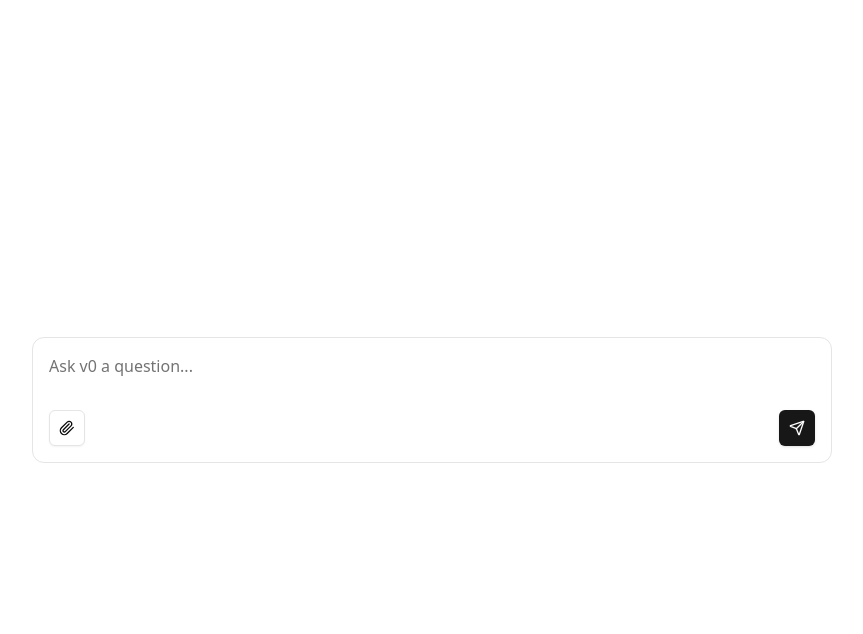
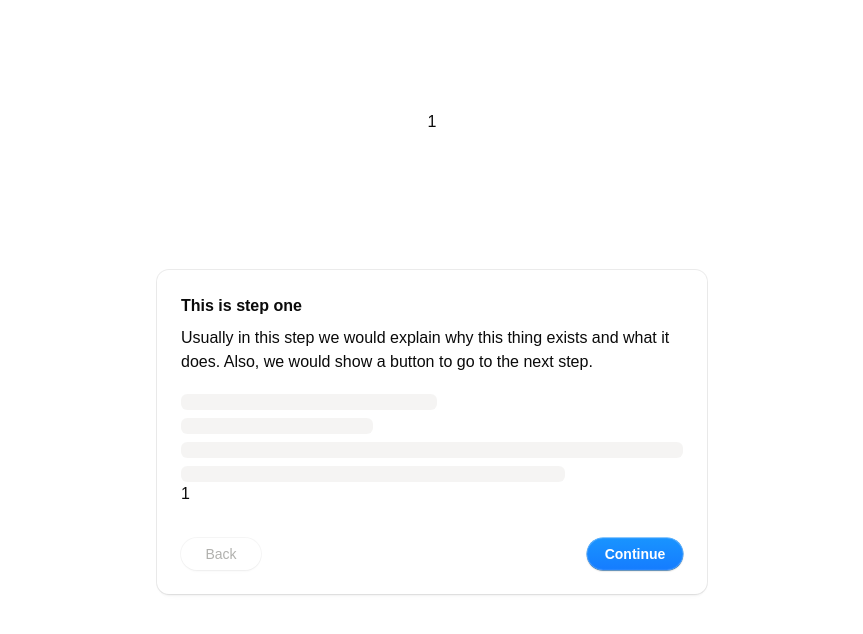
Before and after one commit to d-gangz/components-practice, a Next.js app: page / in a window 1280 px wide. Shown: the top 634 px of the page, without its empty margins (208-1071 px from the left). Built offline with nearby package versions, Linux system fonts and the light colour scheme.

Commit message:
multi-step component done

```diff
--- a/src/app/page.tsx
+++ b/src/app/page.tsx
@@ -1,20 +1,20 @@
 // import LoginButton from "@/components/button/login-button";
-import ChatInput from "@/components/chat-input";
+// import ChatInput from "@/components/chat-input";
 // import AnimatedModals from "@/components/animated-modals/animated-modals";
 // import DynamicHeight from "@/components/dynamic-height/dynamic-height";
 //import FeedbackComponent from "@/components/feedback-popover/feedback-popover";
 // import RectangleToggle from "@/components/rectangle-toggle/rectangle-toggle";
-// import MultiStepComponent from "@/components/multi-step/multi-step";
+import MultiStepComponent from "@/components/multi-step/multi-step";
 export default function Home() {
   return (
     <div className="flex flex-col gap-10 min-h-screen items-center justify-center">
-      <ChatInput />
+      {/* <ChatInput /> */}
       {/* <LoginButton /> */}
       {/* <RectangleToggle /> */}
       {/* <AnimatedModals /> */}
       {/* <DynamicHeight /> */}
       {/* <FeedbackComponent /> */}
-      {/* <MultiStepComponent /> */}
+      <MultiStepComponent />
     </div>
   );
 }
--- a/src/components/multi-step/multi-step.tsx
+++ b/src/components/multi-step/multi-step.tsx
@@ -6,6 +6,8 @@ import useMeasure from "react-use-measure";
 
 export default function MultiStepComponent() {
   const [currentStep, setCurrentStep] = useState(0);
+  // This is used to determine the direction of the animation and it can either be 1 or -1
+  const [direction, setDirection] = useState<number>(1);
   const [ref, bounds] = useMeasure();
 
   const content = useMemo(() => {
@@ -64,6 +66,7 @@ export default function MultiStepComponent() {
   return (
     // Use MotionConfig to set the default transition for all the components inside it
     <MotionConfig transition={{ duration: 0.5, type: "spring", bounce: 0 }}>
+      {direction}
       <motion.div
         animate={{ height: bounds.height }}
         className="relative mx-auto my-24 w-[550px] overflow-hidden rounded-xl shadow-[0_0_0_1px_rgba(0,0,0,0.08),0px_2px_2px_rgba(0,0,0,0.04),0px_8px_8px_-8px_rgba(0,0,0,0.04)]"
@@ -71,15 +74,20 @@ export default function MultiStepComponent() {
         <div ref={ref} className="p-6">
           {/* AnimatePresence is used to animate the content of the current step. We use 110% instead of 100% to account for the padding
         It is important to set the key so that we let react know that it has been updated. Need the poplayout so that it ensure that the exiting element wont take space in the DOM. */}
-          <AnimatePresence mode="popLayout" initial={false}>
+          <AnimatePresence mode="popLayout" initial={false} custom={direction}>
+            {/* By adding the custom prop in the animatePresence, we ensure that the exiting component uses the latest direction value. This will solve that weird bug where the exiting component was still using the previous direction value. */}
             <motion.div
               key={currentStep}
-              initial={{ x: "110%", opacity: 0 }}
-              animate={{ opacity: 1, x: 0 }}
-              exit={{ x: "-110%", opacity: 0 }}
+              // We use the variants to define the initial, animate and exit states so we dont havet o keep repeating them. We also need to somehow pass the direction props to the variants. We can use the custom props to pass variables to the variants.
+              variants={variants}
+              initial="initial"
+              animate="animate"
+              exit="exit"
+              custom={direction}
               // transition={{ duration: 0.5, type: "spring", bounce: 0 }}
             >
               {content}
+              {direction}
             </motion.div>
           </AnimatePresence>
 
@@ -91,10 +99,11 @@ export default function MultiStepComponent() {
           >
             <button
               className="h-8 w-20 rounded-full text-sm font-medium text-[#63635d] shadow-[0_0_0_1px_rgba(0,0,0,0.08),0px_2px_2px_rgba(0,0,0,0.04),0px_8px_8px_-8px_rgba(0,0,0,0.04)] hover:text-black disabled:cursor-not-allowed disabled:opacity-50"
-              disabled={currentStep === 0}
+              disabled={currentStep === 0} // disable button when on first step
               onClick={() => {
-                if (currentStep === 0) return;
-                setCurrentStep((prev) => prev - 1);
+                if (currentStep === 0) return; // extra safety check
+                setDirection(-1); // set animation direction to left.
+                setCurrentStep((prev) => prev - 1); // move to previous step
               }}
             >
               Back
@@ -102,13 +111,15 @@ export default function MultiStepComponent() {
 
             <button
               className="relative h-8 w-24 overflow-hidden rounded-full bg-gradient-to-b from-[#1994ff] to-[#157cff] text-sm font-semibold text-white shadow-[0px_0px_1px_1px_rgba(255,255,255,0.08)_inset,0px_1px_1.5px_0px_rgba(0,0,0,0.32),0px_0px_0px_0.5px_#1a94ff] disabled:cursor-not-allowed disabled:opacity-50"
-              disabled={currentStep === 2}
+              disabled={currentStep === 2} // disable button when on last step
               onClick={() => {
                 if (currentStep === 2) {
-                  setCurrentStep(0);
+                  setCurrentStep(0); // reset to first step if it is the last step
+                  setDirection(-1);
                   return;
                 }
-                setCurrentStep((prev) => prev + 1);
+                setDirection(1); // set animation direction to right.
+                setCurrentStep((prev) => prev + 1); // move to next step
               }}
             >
               Continue
@@ -119,3 +130,14 @@ export default function MultiStepComponent() {
     </MotionConfig>
   );
 }
+
+// We use the custom props to pass the direction variable to the variants. The custom prop is specified in the motion.div with the variants prop. So they are used in conjunction with the variants.
+const variants = {
+  initial: (direction: number) => ({ x: `${direction * 110}%`, opacity: 0 }),
+  animate: { opacity: 1, x: 0 },
+  exit: (direction: number) => ({ x: `${direction * -110}%`, opacity: 0 }),
+};
+
+// So currently we have a problem where the leaving component is still using the previous direction value. To fix this, we can use animate presence.
+
+// here is the definition: custom: any. When a component is removed, there's no longer a chance to update its props. So if a component's exit prop is defined as a dynamic variant and you want to pass a new custom prop, you can do so via AnimatePresence. This will ensure all leaving components animate using the latest data.
```
